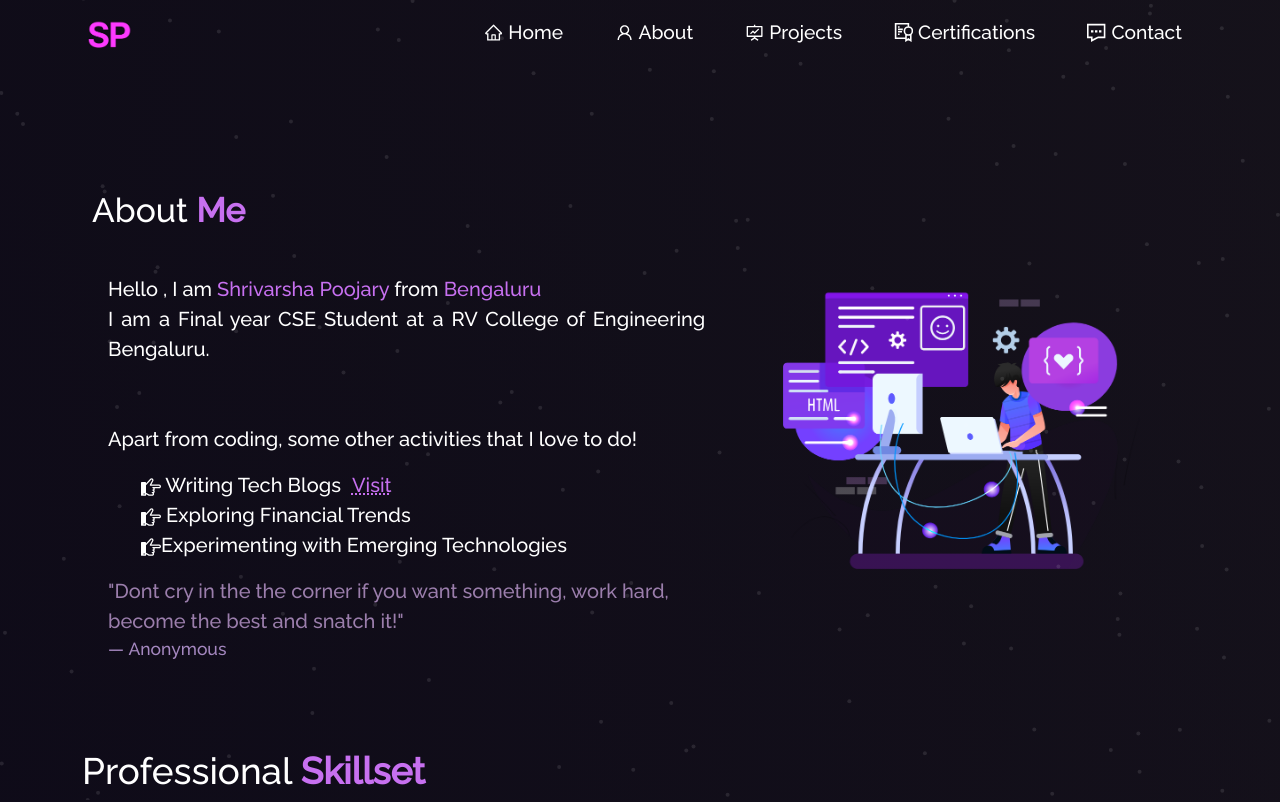
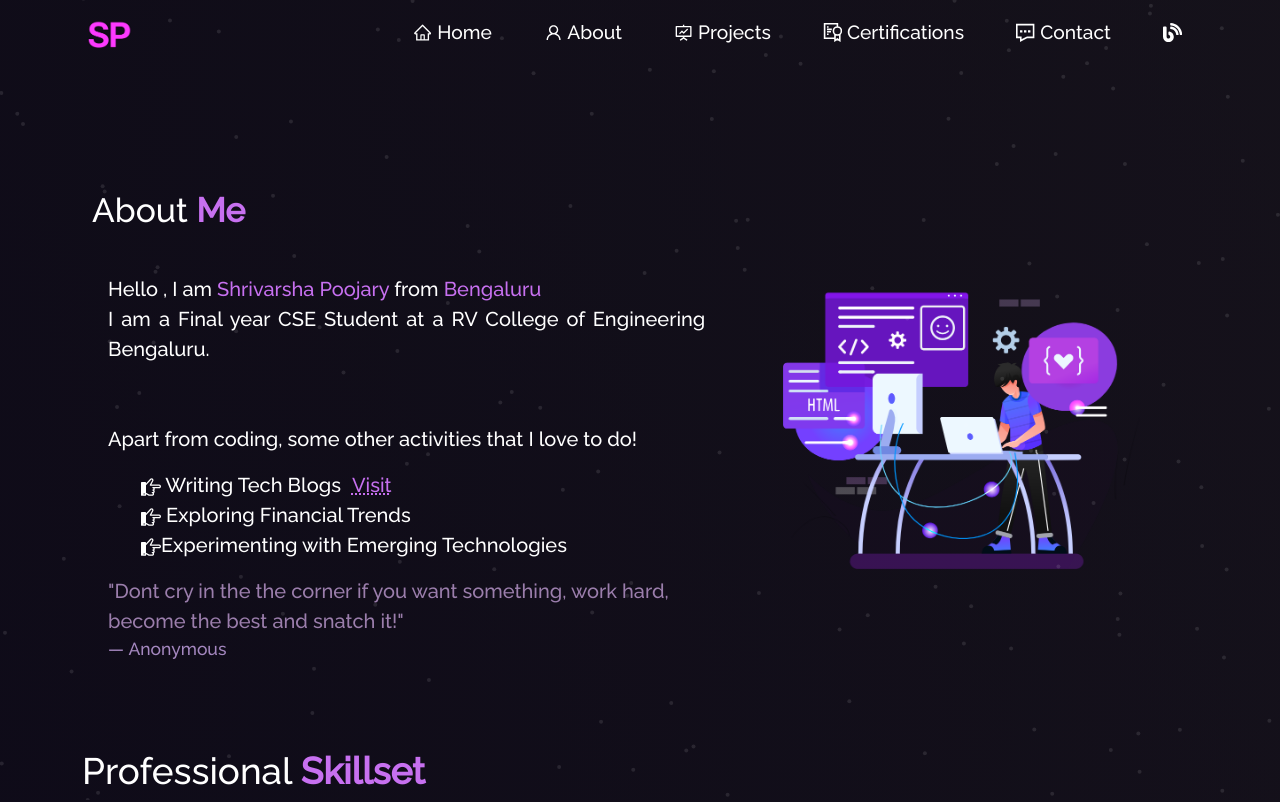
Before and after one commit to shrivarshapoojari/MyPortfolio, a React (Vite) app: page /about in a window 1280 px wide. Shown: the top 802 px of the page. Built offline with nearby package versions, Linux system fonts and the light colour scheme; no server answers.

Commit message:
add blog

```diff
--- a/src/components/Navbar.jsx
+++ b/src/components/Navbar.jsx
@@ -6,7 +6,7 @@ import logo from "../assets/logo.png"
 import Button from "react-bootstrap/Button";
 import { GrCertificate } from "react-icons/gr";
 import { Link } from "react-router-dom";
-
+import { FaBlog } from "react-icons/fa";
 import { GrContact } from "react-icons/gr";
 import {
   AiFillStar,
@@ -117,29 +117,17 @@ function NavBar() {
 
 
 
-{
-    //Blogs to be added aftrer blog is done
-}
-            {/* <Nav.Item>
+
+            <Nav.Item>
               <Nav.Link
-                href=""
+                href="https://blog.shrivarshapoojary.in/"
                 target="_blank"
                 rel="noreferrer"
               >
-                <ImBlog style={{ marginBottom: "2px" }} /> Blogs
+                <FaBlog style={{ marginBottom: "2px" }} />
               </Nav.Link>
-            </Nav.Item> */}
+            </Nav.Item>
 
-            {/* <Nav.Item className="fork-btn">
-              <Button
-                href="https://github.com/shrivarshapoojari/MyPortfolio"
-                target="_blank"
-                className="fork-btn-inner"
-              >
-                <CgGitFork style={{ fontSize: "1.2em" }} />{" "}
-                <AiFillStar style={{ fontSize: "1.1em" }} />
-              </Button>
-            </Nav.Item> */}
           </Nav>
         </Navbar.Collapse>
       </Container>
```
